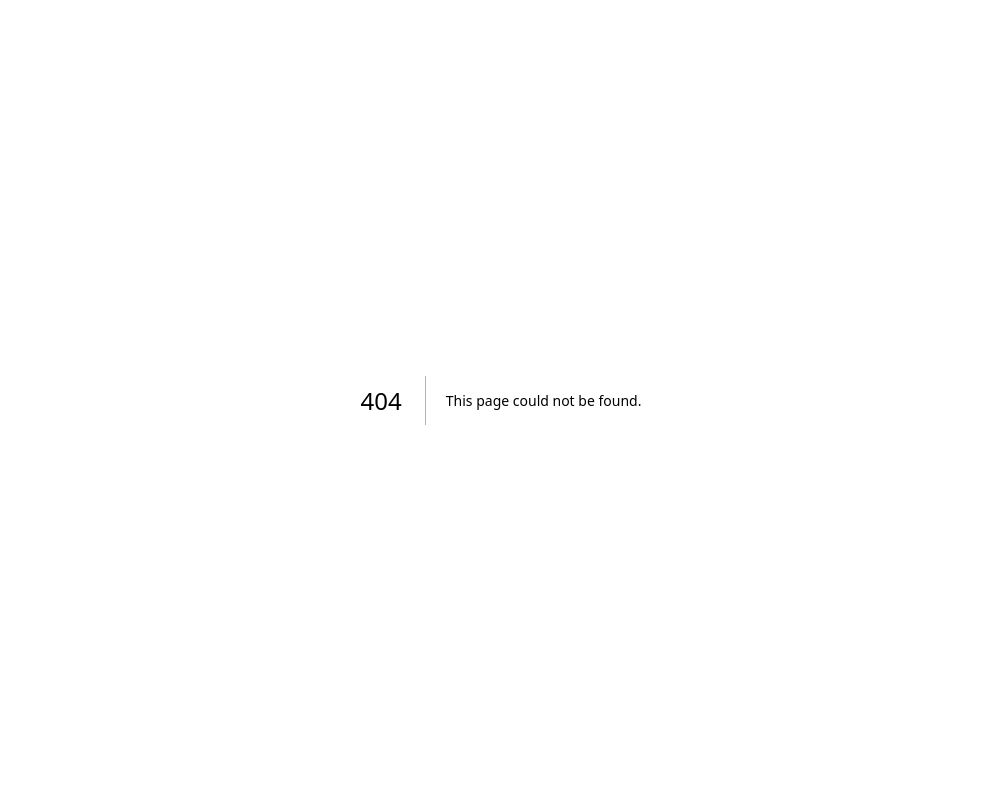
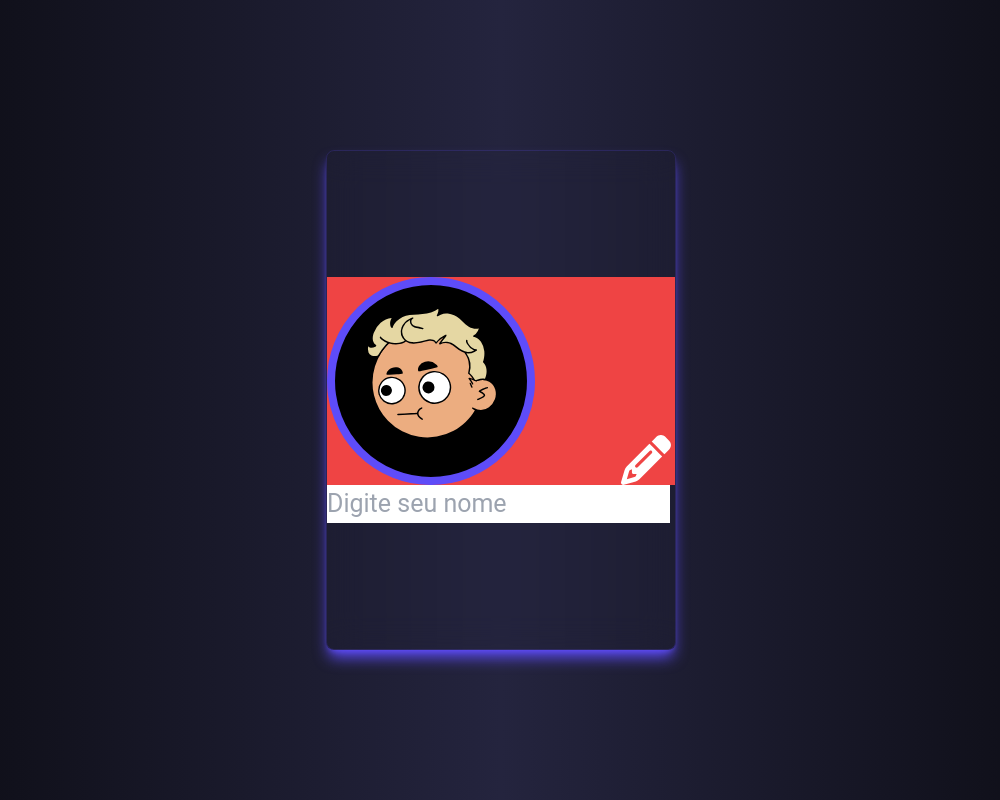
Before and after one commit to MateusCapitanio/pegaLetras, a Next.js app: page /login in a window 1280 px wide. Before the commit this address had no page. Shown: the whole page, without its empty margins (139-1139 px from the left). Built offline with nearby package versions, Linux system fonts and the light colour scheme.

Commit message:
feat: Estruturando componentes genéricos

```diff
--- a/src/app/page.tsx
+++ b/src/app/page.tsx
@@ -1,12 +1,31 @@
 'use client'
 import Header from "@/components/Header";
 import Image from "next/image";
-import { useState } from "react";
+import { useEffect, useState } from "react";
+import { useRouter } from 'next/navigation'
 
 export default function Home() {
+  const [logged, setLogged] = useState(false)
+  const router = useRouter();
+
+  const handleRedirect = () => {
+    const logged = localStorage.getItem('userLogged')
+    if (!logged) {
+      console.log('Não logado!');
+      return router.push('/login')
+    }
+    return setLogged(true)
+  }
+
+  useEffect(() => {
+    handleRedirect()
+  }, []);
+
   return (
-    <main>
-      <Header />
-    </main>
+     logged && (
+      <main>
+        <Header />
+      </main>
+    )
   );
 }
--- /dev/null
+++ b/src/components/Button.tsx
@@ -0,0 +1,19 @@
+import React from 'react';
+
+interface buttonProps {
+  text: string
+  className: string
+  type: 'submit' | 'reset' | 'button'
+  onClick?: () => void
+  disabled?: boolean
+}
+
+const Button = ({text, className, type, onClick, disabled}: buttonProps) => {
+  return (
+    <div>
+      <button className={className} type={type} disabled={disabled} onClick={onClick}>{text}</button>
+    </div>
+  );
+}
+
+export default Button;
--- a/src/components/Header.tsx
+++ b/src/components/Header.tsx
@@ -6,7 +6,7 @@ const Header = () => {
     <header className='bg-[#0B0B11] bg-opacity-50 border-b border-white border-opacity-15 backdrop-blur-sm'>
       <ul className='flex items-center justify-between py-3 px-10'>
         <li><h1 className='text-3xl font-bold'>Pega Letras</h1></li>
-        <li><User /></li>
+        <li><User className='w-16 bg-black rounded-full border-2 border-main-color' size={25} /></li>
       </ul>
     </header>
   );
--- /dev/null
+++ b/src/components/Input.tsx
@@ -0,0 +1,18 @@
+import React from 'react';
+
+interface inputProps {
+  id: string
+  type: string
+  className: string
+  placeholder?: string
+}
+
+const Input = ({id, type, className, placeholder}: inputProps) => {
+  return (
+    <div>
+      <input placeholder={placeholder} id={id} type={type} className={className} />
+    </div>
+  );
+}
+
+export default Input;
--- a/src/components/User.tsx
+++ b/src/components/User.tsx
@@ -12,11 +12,16 @@ import mimi from '/public/avatars/mimi.svg'
 import precious from '/public/avatars/precious.svg'
 import zoe from '/public/avatars/zoe.svg'
 
-const User = () => {
+interface UserInterface {
+  size: number;
+  className: string;
+}
+
+const User = ({ size, className }: UserInterface) => {
   return (
     <div className='relative'>
-      <Image className='w-16 bg-black rounded-full border-2 border-main-color' alt='avatar' src={angel} />
-      <FaPencil className='absolute bottom-0 right-1' size={25} />
+      <Image className={className} alt='avatar' src={angel} />
+      <FaPencil className='absolute bottom-0 right-1' size={size} />
     </div>
   );
 }
--- /dev/null
+++ b/src/pages/login.tsx
@@ -0,0 +1,21 @@
+import React from 'react';
+import "../app/globals.css";
+import User from '@/components/User';
+import Input from '@/components/Input';
+
+const Login = () => {
+  return (
+    <div className='flex justify-center items-center w-screen h-screen'>
+      <div className='flex flex-col justify-center bg-transparent backdrop-blur-lg border border-main-color shadow-lg shadow-main-color rounded-lg border-opacity-20 w-[350px] h-[500px]'>
+        <div className='bg-red-500 inline-block'>
+          <User className='w-52 bg-black rounded-full border-8 border-main-color' size={50} />
+        </div>
+        <label htmlFor='inputUsername'>
+          <Input id='inputUsername' className='' placeholder='Digite seu nome' type='text' />
+        </label>
+      </div>
+    </div>
+  );
+}
+
+export default Login;
```
